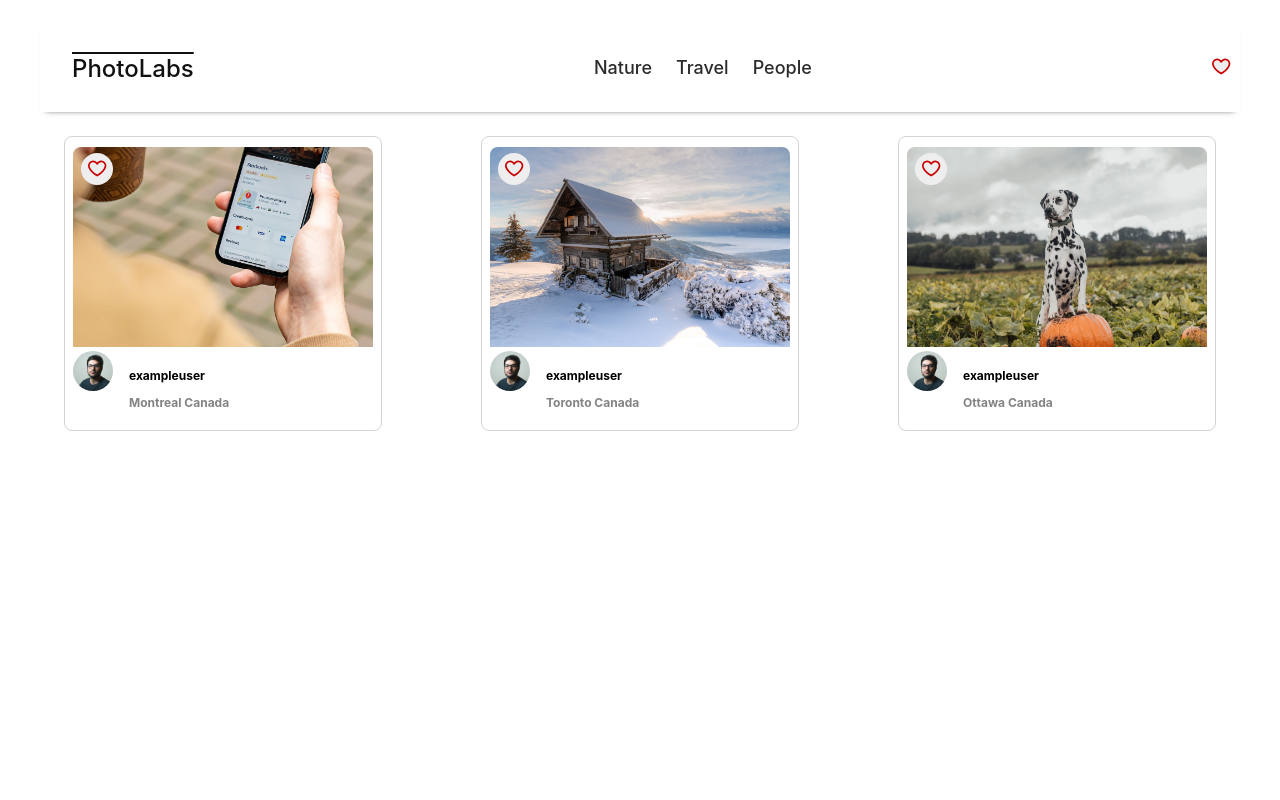
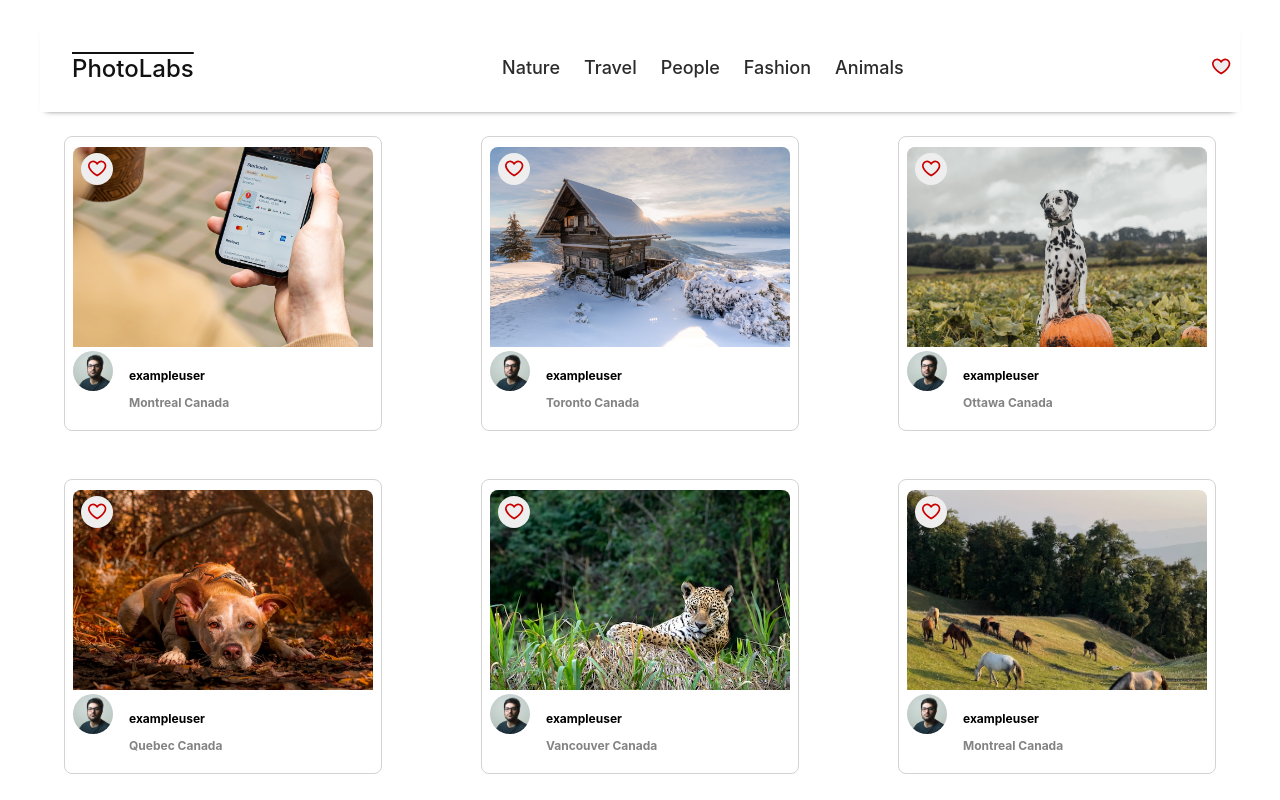
Before and after one commit to RJBaun/photolabs, a React (Create React App) app in the folder frontend/: page / in a window 1280 px wide. Shown: the top 800 px of the page. Built offline with nearby package versions, Linux system fonts and the light colour scheme; the HTML template or start-up script is replaced by a standard one.

Commit message:
Add mock data

```diff
--- a/frontend/src/components/PhotoList.jsx
+++ b/frontend/src/components/PhotoList.jsx
@@ -1,66 +1,13 @@
 import React from "react";
 
 import PhotoListItem from "./PhotoListItem";
+import photos from "mocks/photos";
 import "../styles/PhotoList.scss";
-
-const sampleDataForPhotoList = [
-  {
-    id: "1",
-    location: {
-      city: "Montreal",
-      country: "Canada",
-    },
-    urls: {
-      full: `${process.env.PUBLIC_URL}/Image-1-Full.jpeg`,
-      regular: `${process.env.PUBLIC_URL}/Image-1-Regular.jpeg`,
-    },
-    user: {
-      id: "1",
-      username: "exampleuser",
-      name: "Joe Example",
-      profile: `${process.env.PUBLIC_URL}/profile-1.jpg`,
-    },
-  },
-  {
-    id: "2",
-    location: {
-      city: "Toronto",
-      country: "Canada",
-    },
-    urls: {
-      full: `${process.env.PUBLIC_URL}/Image-2-Full.jpeg`,
-      regular: `${process.env.PUBLIC_URL}/Image-2-Regular.jpeg`,
-    },
-    user: {
-      id: "2",
-      username: "exampleuser",
-      name: "Joe Example",
-      profile: `${process.env.PUBLIC_URL}/profile-1.jpg`,
-    },
-  },
-  {
-    id: "3",
-    location: {
-      city: "Ottawa",
-      country: "Canada",
-    },
-    urls: {
-      full: `${process.env.PUBLIC_URL}/Image-3-Full.jpeg`,
-      regular: `${process.env.PUBLIC_URL}/Image-3-Regular.jpeg`,
-    },
-    user: {
-      id: "3",
-      username: "exampleuser",
-      name: "Joe Example",
-      profile: `${process.env.PUBLIC_URL}/profile-1.jpg`,
-    },
-  },
-];
 
 const PhotoList = () => {
   return (
     <ul className="photo-list">
-      {sampleDataForPhotoList.map((photo) => (
+      {photos.map((photo) => (
         <PhotoListItem key={photo.id} photo={photo} />
       ))}
     </ul>
--- a/frontend/src/components/PhotoListItem.jsx
+++ b/frontend/src/components/PhotoListItem.jsx
@@ -7,7 +7,6 @@
   const { city, country } = location;
   const { full, regular } = urls;
   const {username, name, profile} = user;
-
   return (
     <article className="photo-list__item" id={id}>
       <PhotoFavButton />
--- a/frontend/src/components/TopicList.jsx
+++ b/frontend/src/components/TopicList.jsx
@@ -1,30 +1,15 @@
 import React from "react";
 import TopicListItem from "./TopicListItem";
+import topics from "mocks/topics";
 
 import "../styles/TopicList.scss";
 
-const sampleDataForTopicList = [
-  {
-    id: "1",
-    slug: "topic-1",
-    title: "Nature",
-  },
-  {
-    id: "2",
-    slug: "topic-2",
-    title: "Travel",
-  },
-  {
-    id: "3",
-    slug: "topic-3",
-    title: "People",
-  },
-];
+
 
 const TopicList = () => {
   return (
     <div className="top-nav-bar__topic-list">
-      {sampleDataForTopicList.map((topic) => (
+      {topics.map((topic) => (
         <TopicListItem key={topic.id} topic={topic}/>
       ))}
     </div>
--- a/frontend/src/mocks/photos.js
+++ b/frontend/src/mocks/photos.js
@@ -275,4 +275,5 @@
   }
 ]
 
+
 export default photos;
```
